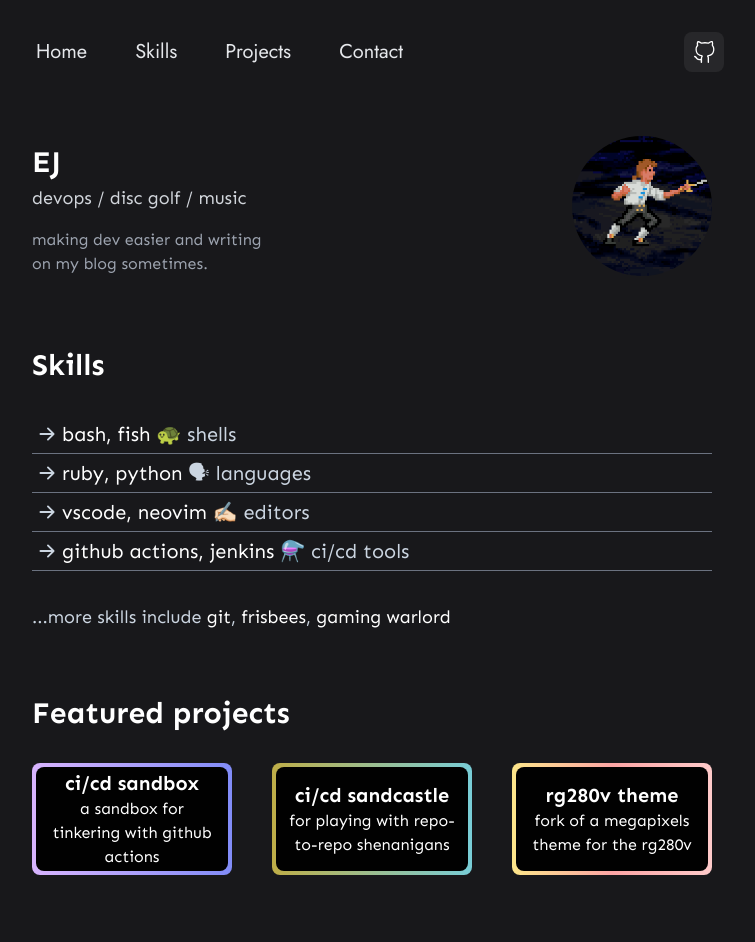
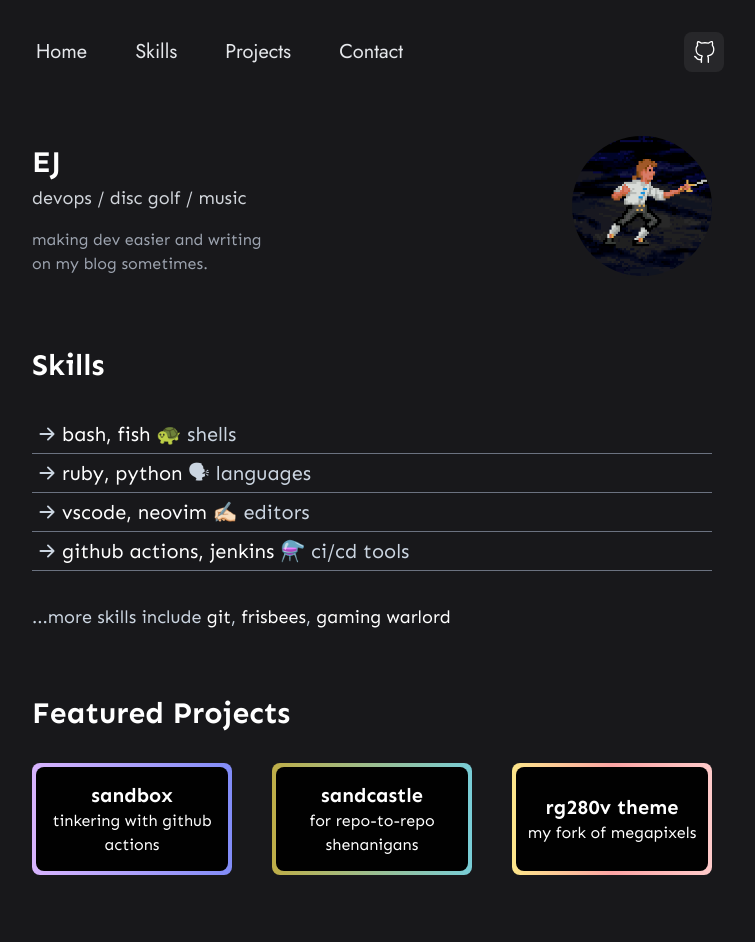
Before and after one commit to Mawdac/portfolio, a Next.js app: page / in a window 1280 px wide. Shown: the top 942 px of the page, without its empty margins (268-1023 px from the left). Built offline with nearby package versions, Linux system fonts and the light colour scheme; no server answers.

Commit message:
:art: style: Update wording for smol views

```diff
--- a/components/Sections/Projects.section.tsx
+++ b/components/Sections/Projects.section.tsx
@@ -5,7 +5,7 @@ import Link from "next/link";
 const Projects: NextComponentType = () => {
   return (
     <div className="my-16 px-3 font-sen" id="projects">
-      <p className="text-3xl font-bold text-white">Featured projects</p>
+      <p className="text-3xl font-bold text-white">Featured Projects</p>
       <div className="my-8 flex flex-col items-center justify-center gap-10 sm:flex-row">
         <Link href="https://github.com/Mawdac/github-actions-sandbox" passHref>
           <a
@@ -14,8 +14,8 @@ const Projects: NextComponentType = () => {
             rel="noopener noreferrer"
           >
             <div className="flex h-full w-full flex-col items-center justify-center rounded-lg bg-primary px-2 text-center font-medium">
-              <p className="text-xl font-semibold">ci/cd sandbox</p>
-              <p>a sandbox for tinkering with github actions</p>
+              <p className="text-xl font-semibold">sandbox</p>
+              <p>tinkering with github actions</p>
             </div>
           </a>
         </Link>
@@ -27,8 +27,8 @@ const Projects: NextComponentType = () => {
             rel="noopener noreferrer"
           >
             <div className="flex h-full w-full flex-col items-center justify-center rounded-lg bg-primary px-2 text-center font-medium">
-              <p className="text-xl font-semibold">ci/cd sandcastle</p>
-              <p>for playing with repo-to-repo shenanigans</p>
+              <p className="text-xl font-semibold">sandcastle</p>
+              <p>for repo-to-repo shenanigans</p>
             </div>
           </a>
         </Link>
@@ -41,7 +41,7 @@ const Projects: NextComponentType = () => {
           >
             <div className="flex h-full w-full flex-col items-center justify-center rounded-lg bg-primary px-2 text-center font-medium">
               <p className="text-xl font-semibold">rg280v theme</p>
-              <p>fork of a megapixels theme for the rg280v</p>
+              <p>my fork of megapixels </p>
             </div>
           </a>
         </Link>
```
